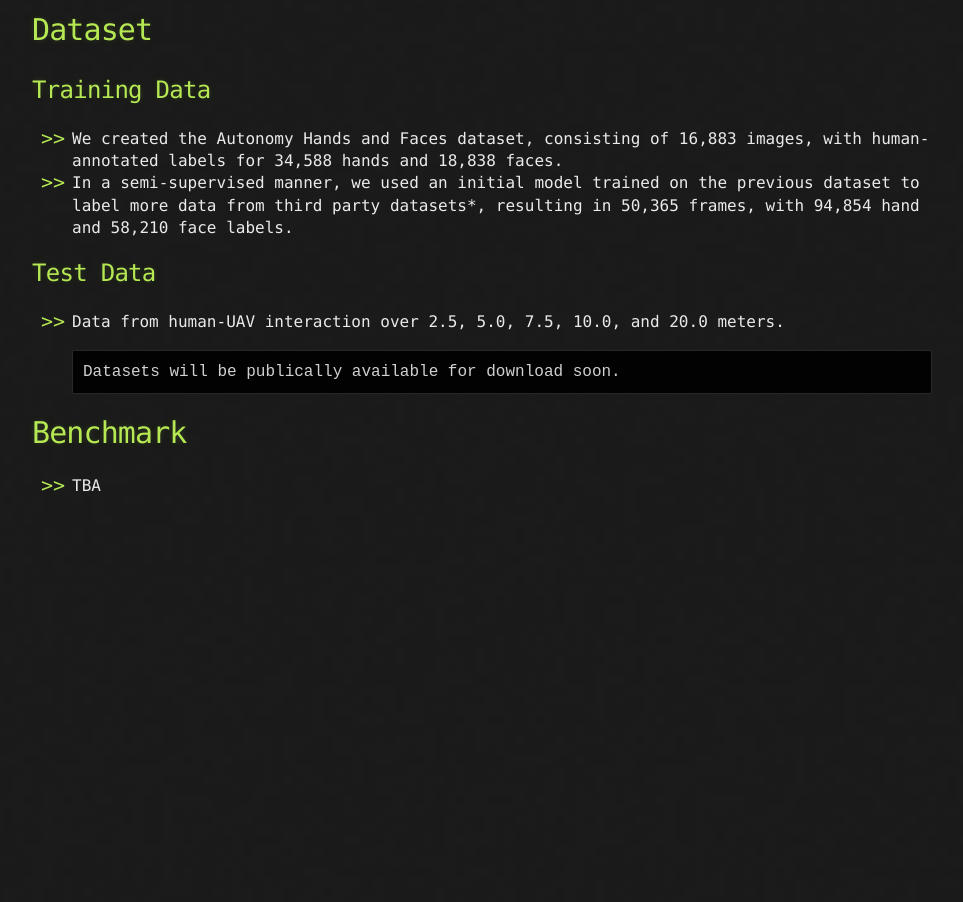
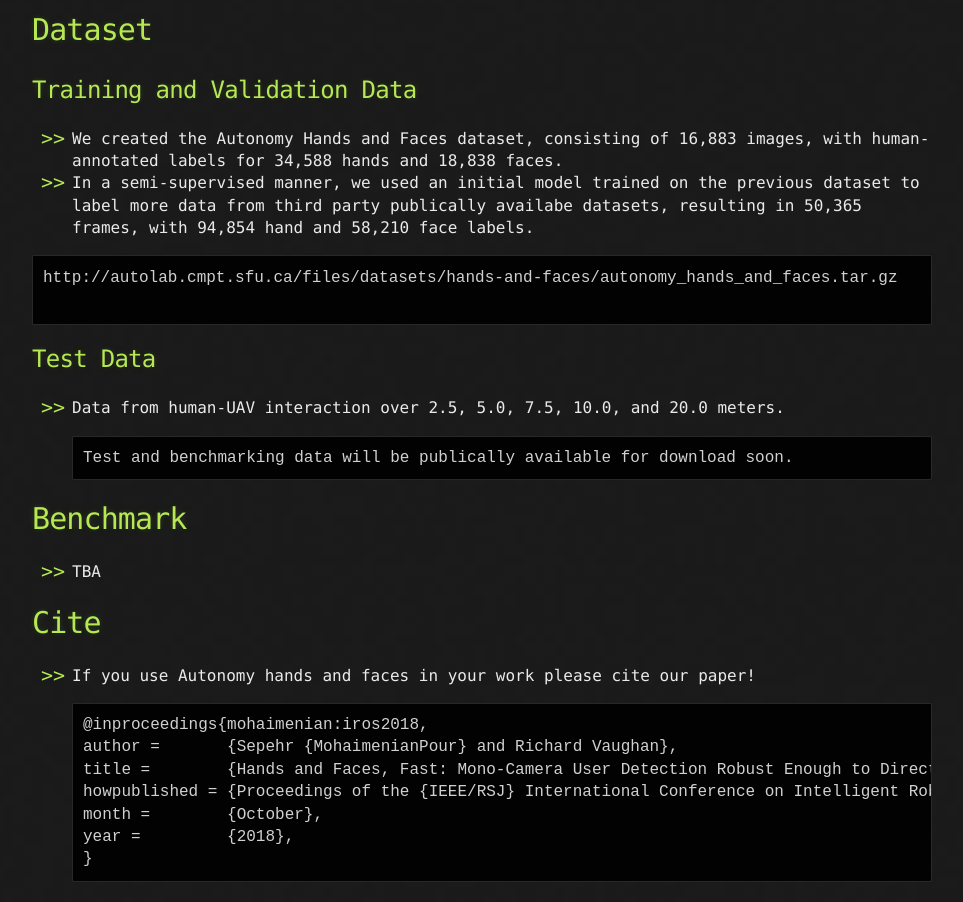
Before and after one commit to AutonomyLab/hands_and_faces, a Jekyll site: the page built from index.md, in a window 1280 px wide and 1400 px high, scrolled down 242 px. Shown: the part 498-1400 px from the top of the window, without its empty margins (158-1121 px from the left). Built offline with Jekyll 4.4.1, drawn with Linux system fonts in a browser that asks for light colours; before the commit the page ends 1258 px from its top, so only the background shows below that.

Commit message:
Update index.md

````diff
--- a/index.md
+++ b/index.md
@@ -5,18 +5,34 @@ layout: default
 <iframe width="854" height="480" src="https://www.youtube.com/embed/7vbmOWVxGPU?list=PLN52r1TJ02B6dvtcA9BSRkyvjQmsSwEeU" frameborder="0" allowfullscreen></iframe>
 
 # [](#dataset)Dataset
-## Training Data
+## Training and Validation Data
 * We created the Autonomy Hands and Faces dataset, consisting of 16,883 images, with human-annotated labels for 34,588 hands and 18,838 faces.
 * In a semi-supervised manner, we used an initial model trained on the previous dataset
-to label more data from third party datasets*, resulting in 50,365 frames, with 94,854
+to label more data from third party publically availabe datasets, resulting in 50,365 frames, with 94,854
 hand and 58,210 face labels.
 
+```
+http://autolab.cmpt.sfu.ca/files/datasets/hands-and-faces/autonomy_hands_and_faces.tar.gz
+
+```
 ## Test Data
 * Data from human-UAV interaction over 2.5, 5.0, 7.5, 10.0, and 20.0 meters.
 ```
-Datasets will be publically available for download soon.
+Test and benchmarking data will be publically available for download soon.
 ```
 
 # Benchmark
 
 * TBA
+
+# Cite
+* If you use Autonomy hands and faces in your work please cite our paper!
+```
+@inproceedings{mohaimenian:iros2018,
+  author =       {Sepehr {MohaimenianPour} and Richard Vaughan},
+  title =        {Hands and Faces, Fast: Mono-Camera User Detection Robust Enough to Directly Control a UAV in Flight},
+  howpublished = {Proceedings of the {IEEE/RSJ} International Conference on Intelligent Robots and Systems ({IROS}'18), Madrid, Spain},
+  month =        {October},
+  year =         {2018},
+}
+```
````
